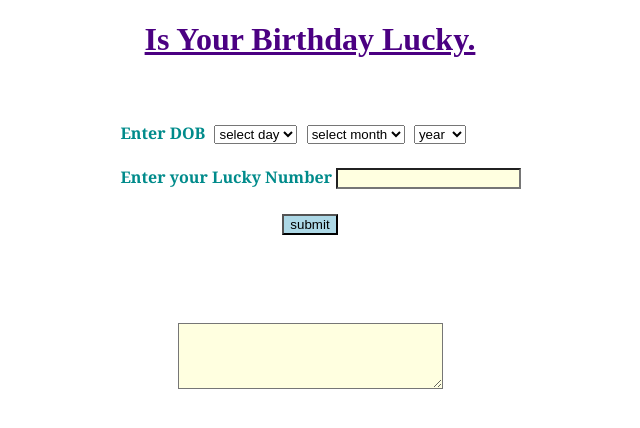
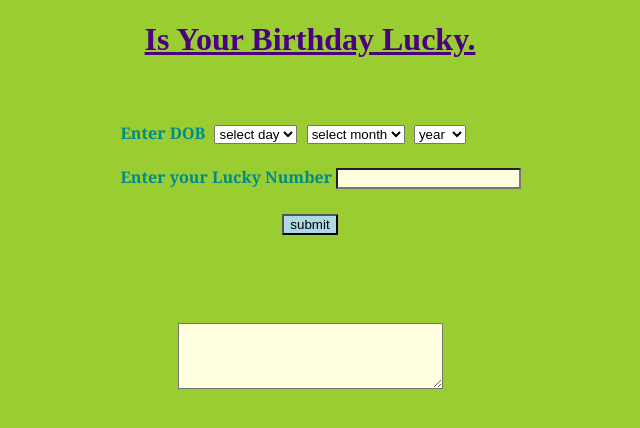
Before and after one commit to beastRR/isYourBirthdayLucky, a plain HTML site: page index.html in a window 1280 px wide. Shown: the whole page, without its empty margins (330-970 px from the left). Drawn offline with Linux system fonts and the light colour scheme.

Commit message:
Update lucky.css

```diff
--- a/lucky.css
+++ b/lucky.css
@@ -29,3 +29,7 @@ height:4%;
 background-color:lightyellow;
     color:brown
 }
+
+body{
+    background:yellowgreen;
+}
```
